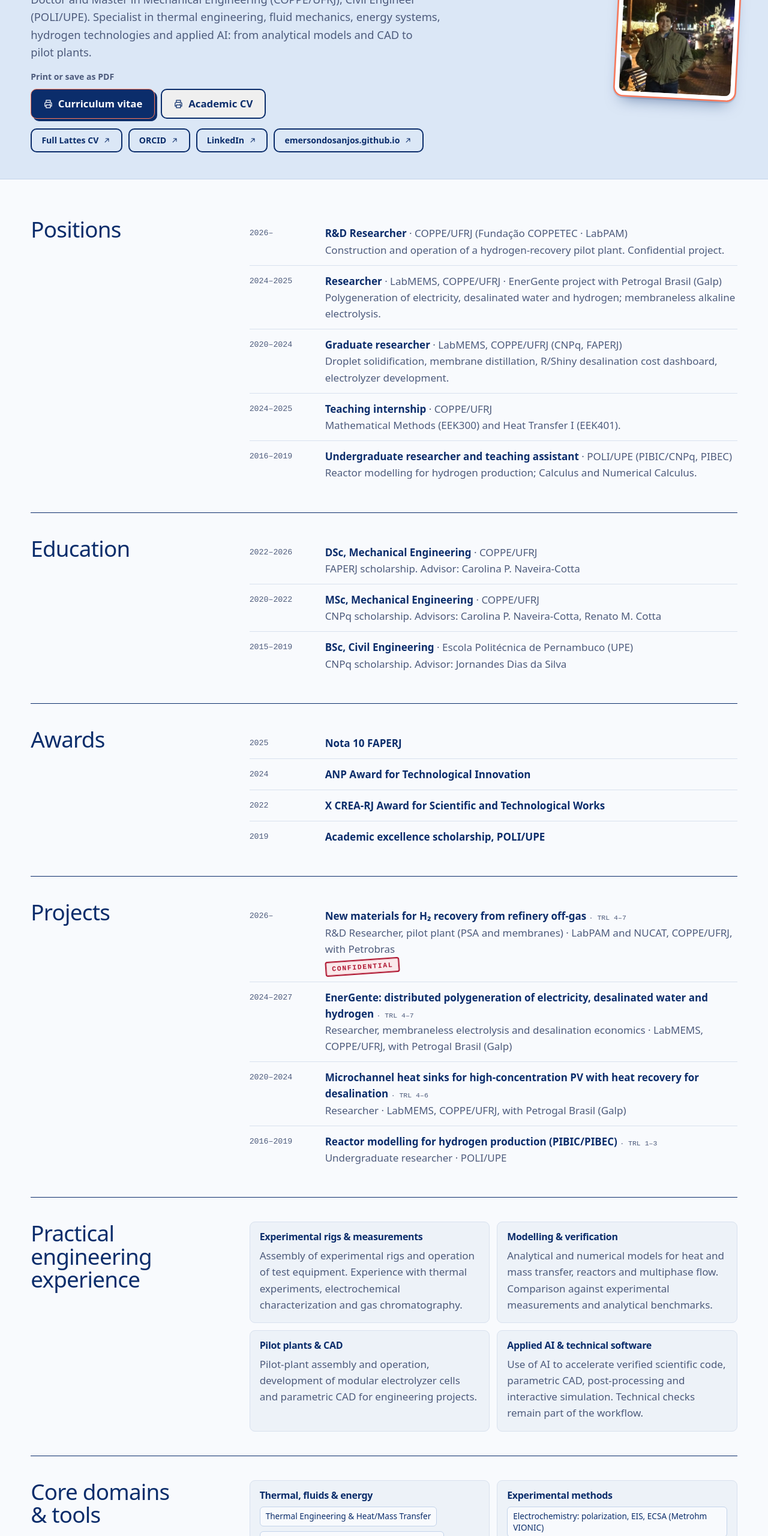
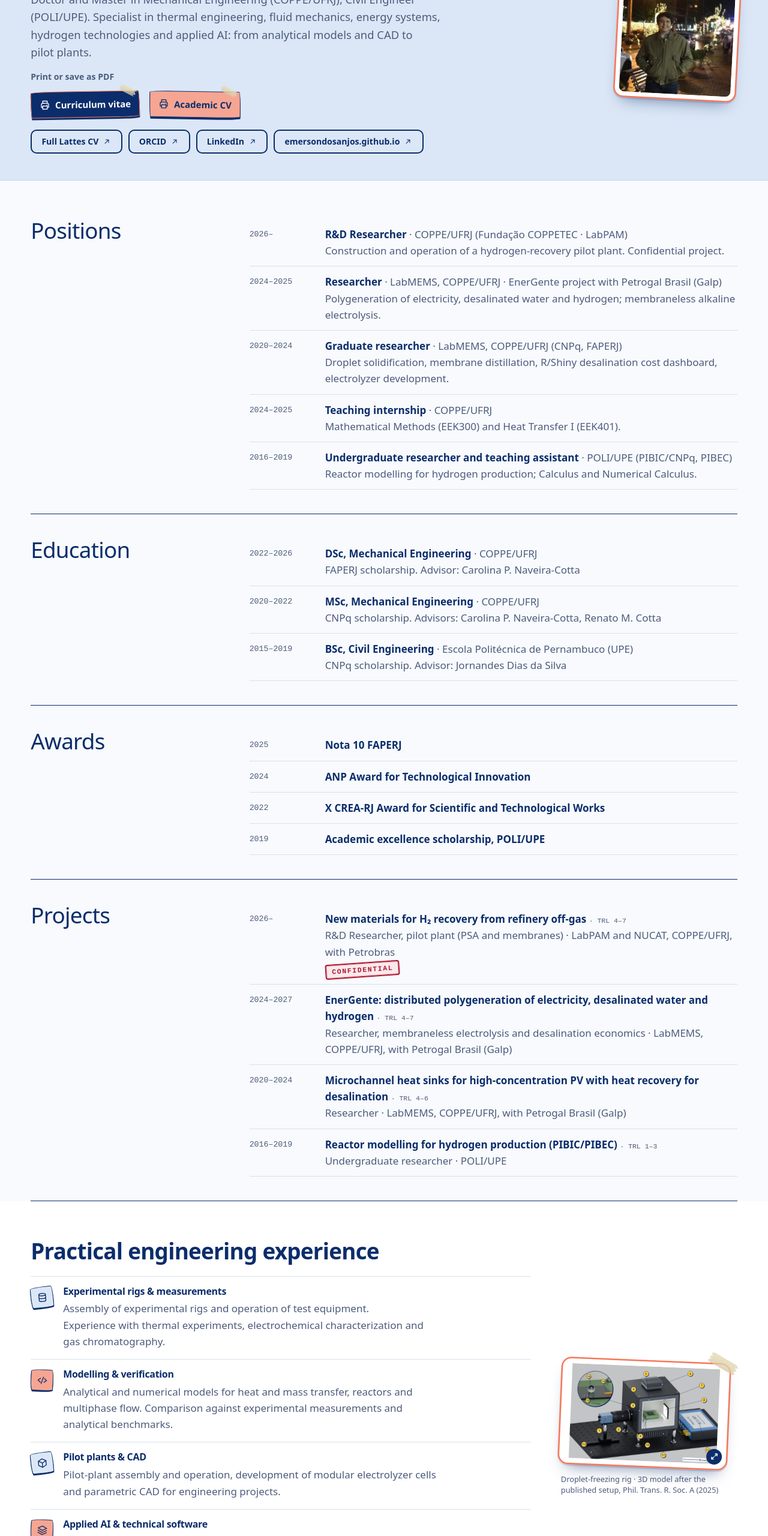
Before and after one commit to emersondosanjos/emersondosanjos.github.io, an Astro site: page /cv in a window 1280 px wide. Shown: the part 240-2800 px from the top of the page at 60% size. Built offline with nearby package versions, Linux system fonts and the light colour scheme; Astro itself is replaced by a stand-in of ours; a web font is replaced by a local one.

Commit message:
Refina visual do CV e mostra bandeiras no celular

```diff
--- a/src/layouts/Base.astro
+++ b/src/layouts/Base.astro
@@ -398,15 +398,18 @@ const [primaryEmail, ...extraEmails] = emails;
     .menu-featured { margin-top: 20px; }
     .menu-featured h3 { display: block; margin-bottom: 4px; font-size: 1rem; }
     .lang-switch { gap: 0; padding: 0; }
-    .lang-switch a { min-height: 44px; padding: 4px 7px; }
-    .lang-switch .flag { display: none; }
+    .lang-switch a { min-height: 44px; padding: 4px 6px; }
+    .lang-switch .flag { width: 16px; height: auto; }
   }
   @media (max-width: 420px) {
     .bar { gap: 6px; }
     .mark { font-size: 0.86rem; }
     .brand-name .given-name { display: block; }
-    .lang-switch a { padding-inline: 5px; }
+    .lang-switch a { gap: 3px; padding-inline: 5px; }
     .nav-toggle { min-width: 44px; }
+  }
+  @media (max-width: 360px) {
+    .nav-toggle .toggle-menu { position: absolute; width: 1px; height: 1px; overflow: hidden; clip-path: inset(50%); }
   }
 
   .foot { background: var(--plate); border-top: 1px solid var(--plate-rule); padding-block: clamp(56px, 8vw, 96px) 32px; }
--- a/src/views/CvView.astro
+++ b/src/views/CvView.astro
@@ -5,7 +5,8 @@ import Base from '../layouts/Base.astro';
 import PageHead from '../components/PageHead.astro';
 import Icon from '../components/Icon.astro';
 import CvPrint from '../components/CvPrint.astro';
-import { education, awards, reviewer, links, projects, statusLabel } from '../lib/works';
+import ArticleFigure from '../components/ArticleFigure.astro';
+import { education, awards, reviewer, links, projects, statusLabel, works, workFigure } from '../lib/works';
 import { UI, type Lang } from '../lib/i18n';
 
 interface Props {
@@ -13,7 +14,9 @@ interface Props {
 }
 const { lang = 'en' } = Astro.props;
 const t = UI[lang].cv;
-
+const experienceIcons = ['data', 'code', 'cube', 'layers'] as const;
+const benchWork = works.find((work) => work.doi === '10.1098/rsta.2024.0363');
+const benchFigure = benchWork && workFigure(benchWork);
 
 const portraitCandidates = ['portrait.jpg', 'portrait.jpeg', 'portrait.png', 'portrait.webp'];
 const foundPortrait = portraitCandidates.find((file) => existsSync(join(process.cwd(), 'public', file)));
@@ -25,8 +28,8 @@ const printPortraitSrc = existsSync(join(process.cwd(), 'public', 'portrait-face
   <PageHead title={t.title} lede={t.lede} hasAside={true}>
     <p class="print-options-label">{t.printTitle}</p>
     <div class="cv-print-actions" role="group" aria-label={t.printTitle}>
-      <button type="button" class="act solid" data-print-cv="professional"><Icon name="print" /> {t.printProfessional}</button>
-      <button type="button" class="act ghost" data-print-cv="academic"><Icon name="print" /> {t.printAcademic}</button>
+      <button type="button" class="cv-print-button taped" data-print-cv="professional"><Icon name="print" /> {t.printProfessional}</button>
+      <button type="button" class="cv-print-button cv-print-academic taped" data-print-cv="academic"><Icon name="print" /> {t.printAcademic}</button>
     </div>
     <p class="ph-acts">
       <a class="act ghost" href={links.lattes}>{t.lattes} <Icon name="arrow" /></a>
@@ -116,30 +119,43 @@ const printPortraitSrc = existsSync(join(process.cwd(), 'public', 'portrait-face
         </ul>
       </section>
 
-      <section aria-labelledby="practical">
+    </div>
+
+    <div class="cv-showcases">
+      <div class="wrap">
+        <section class="cv-showcase" aria-labelledby="practical">
           <h2 id="practical">{t.practicalTitle}</h2>
-        <div class="experience-grid">
-          {t.practical.map((experience) => (
-            <article class="cv-experience">
+          <div class:list={['practice-layout', { 'has-bench': benchFigure }]}>
+            <ul class="experience-list">
+              {t.practical.map((experience, index) => (
+                <li class="cv-experience">
+                  <span class="experience-mark" aria-hidden="true"><Icon name={experienceIcons[index]} /></span>
+                  <div>
                     <h3>{experience.title}</h3>
                     <p>{experience.body}</p>
-            </article>
+                  </div>
+                </li>
               ))}
+            </ul>
+            {benchFigure && <div class="practice-figure"><ArticleFigure image={benchFigure} lang={lang} /></div>}
           </div>
         </section>
 
-      <section aria-labelledby="sk">
+        <section class="cv-showcase" aria-labelledby="sk">
           <h2 id="sk">{t.sections.skills}</h2>
-        <div class="skills-grid">
+          <div class="skills-list">
             {t.skillGroups.map(({ title, skills }) => (
               <div class="cv-skill-group">
-              <h3>{title}</h3>
-              <ul class="tags">{skills.map((skill) => <li>{skill}</li>)}</ul>
+                <h3 class="subject-label">{title}</h3>
+                <ul class="skill-points">{skills.map((skill) => <li>{skill}</li>)}</ul>
               </div>
             ))}
           </div>
         </section>
+      </div>
+    </div>
 
+    <div class="wrap">
       <section class="academic-review" aria-labelledby="rv">
         <h2 id="rv">{t.sections.reviewer}</h2>
         <ul>
@@ -161,8 +177,28 @@ const printPortraitSrc = existsSync(join(process.cwd(), 'public', 'portrait-face
 <style>
   .cv-print-actions, .ph-acts { display: flex; flex-wrap: wrap; gap: 10px; margin: 16px 0 0; }
   .print-options-label { font-size: 0.88rem; color: var(--ink-soft); font-weight: 650; margin: 16px 0 0; }
-  .cv-print-actions { margin-top: 8px; }
-  .cv-print-actions .act { min-height: 44px; line-height: 1.2; }
+  .cv-print-actions { gap: 14px 16px; margin-top: 8px; padding-block: 4px; }
+  .cv-print-button {
+    --button-tilt: -1deg;
+    display: inline-flex;
+    align-items: center;
+    gap: 8px;
+    min-height: 44px;
+    padding: 8px 14px;
+    border: 1.5px solid #ff7a59;
+    border-radius: 255px 15px 225px 15px / 15px 225px 15px 255px;
+    background: var(--ink);
+    color: #fff;
+    font: 700 0.94rem/1.2 var(--sans);
+    box-shadow: 0 3px 0 var(--ink);
+    transform: rotate(var(--button-tilt));
+    cursor: pointer;
+  }
+  .cv-print-academic { --button-tilt: 1deg; border-color: var(--ink); background: var(--name-highlight, #f6a593); color: var(--ink); }
+  .cv-print-button :global(svg) { width: 18px; height: 18px; flex: none; }
+  .cv-print-button::before { top: -7px; right: 4px; width: 30px; height: 11px; pointer-events: none; }
+  .cv-print-button:hover { transform: translateY(-1px); box-shadow: 0 4px 0 var(--ink); }
+  .cv-print-button:active { transform: translateY(2px); box-shadow: 0 1px 0 var(--ink); }
   .ph-acts .act { font-size: 0.88rem; }
   .portrait-circle {
     width: 200px;
@@ -190,27 +226,64 @@ const printPortraitSrc = existsSync(join(process.cwd(), 'public', 'portrait-face
   }
 
   .cv { padding-block: 24px 112px; }
-  section { display: grid; grid-template-columns: minmax(0, 0.55fr) minmax(0, 1.45fr); gap: 16px 56px; padding-block: 40px; border-bottom: 1.5px solid var(--ink); }
+  .cv > .wrap > section { display: grid; grid-template-columns: minmax(0, 0.55fr) minmax(0, 1.45fr); gap: 16px 56px; padding-block: 40px; border-bottom: 1.5px solid var(--ink); }
   h2 { font: 500 clamp(1.7rem, 3vw, 2.3rem)/1.05 var(--sans); }
   ul { list-style: none; margin: 0; padding: 0; }
-  li { display: grid; grid-template-columns: 110px minmax(0, 1fr); gap: 16px; padding: 12px 0; border-bottom: 1px solid var(--rule); color: var(--ink-soft); }
+  .cv > .wrap > section li { display: grid; grid-template-columns: 110px minmax(0, 1fr); gap: 16px; padding: 12px 0; border-bottom: 1px solid var(--rule); color: var(--ink-soft); }
   li:last-child { border-bottom: 0; }
   li .mono { padding-top: 3px; }
   strong { color: var(--ink); font-weight: 600; }
-  .experience-grid, .skills-grid { display: grid; grid-template-columns: repeat(2, minmax(0, 1fr)); gap: 12px; }
-  .cv-experience, .cv-skill-group { padding: 16px; border-radius: 9px; border: 1px solid var(--rule); background: var(--paper-2); }
+  .cv-showcases { background: #fff; border-bottom: 1.5px solid var(--ink); }
+  .cv-showcase { padding-block: clamp(28px, 5vw, 64px); }
+  .cv-showcase + .cv-showcase { border-top: 1px solid var(--rule); }
+  .cv-showcase h2 { font-weight: 650; }
+  .practice-layout { margin-top: 22px; }
+  .practice-layout.has-bench { display: grid; grid-template-columns: minmax(0, 1fr) minmax(210px, 300px); gap: 26px 44px; align-items: center; }
+  .experience-list { border-top: 1px solid var(--rule); }
+  .cv-experience { display: grid; grid-template-columns: 42px minmax(0, 1fr); gap: 12px; padding-block: 16px; border-bottom: 1px solid var(--rule); }
+  .experience-mark {
+    display: grid;
+    place-items: center;
+    width: 38px;
+    height: 36px;
+    border: 1px solid var(--ink);
+    border-radius: 105px 10px 90px 12px / 12px 76px 10px 68px;
+    background: var(--plate);
+    color: var(--ink);
+    box-shadow: 0 2px 0 var(--ink);
+    transform: rotate(-5deg);
+  }
+  .cv-experience:nth-child(even) .experience-mark { background: var(--name-highlight, #f6a593); transform: rotate(4deg); }
+  .experience-mark :global(svg) { width: 19px; height: 19px; }
   .cv-experience h3, .cv-skill-group h3 { font-size: 1rem; color: var(--ink); }
-  .cv-experience p { margin: 8px 0 0; color: var(--ink-soft); }
-  .cv-skill-group .tags { margin-top: 10px; }
-  .tags { display: flex; flex-wrap: wrap; gap: 8px; }
-  .tags li { display: block; padding: 6px 9px; border: 1px solid var(--plate-rule); border-radius: 6px; background: var(--paper); color: var(--ink); font: 500 0.85rem/1.35 var(--sans); }
+  .cv-experience p { margin: 6px 0 0; color: var(--ink-soft); max-width: 66ch; }
+  .practice-figure { padding: 9px 16px 0 6px; }
+  .skills-list { display: grid; grid-template-columns: repeat(2, minmax(0, 1fr)); gap: 24px 40px; margin-top: 24px; }
+  .cv-skill-group { border-top: 1px solid var(--rule); padding-top: 13px; }
+  .subject-label {
+    display: inline-block;
+    max-width: 100%;
+    padding: 5px 9px;
+    border: 1px solid var(--ink);
+    border-radius: 130px 12px 105px 15px / 10px 80px 12px 70px;
+    background: var(--plate);
+    transform: rotate(-1deg);
+  }
+  .cv-skill-group:nth-child(even) .subject-label { background: var(--name-highlight, #f6a593); transform: rotate(1deg); }
+  .skill-points { list-style: disc; padding-left: 1.25em; margin-top: 10px; color: var(--ink-soft); }
+  .skill-points li + li { margin-top: 5px; }
+  .skill-points li::marker { color: var(--ink); }
   @media (max-width: 820px) { .portrait-circle { width: 160px; height: 160px; } }
-  @media (max-width: 760px) { section { grid-template-columns: 1fr; } li { grid-template-columns: 84px minmax(0, 1fr); } }
+  @media (max-width: 760px) {
+    .cv > .wrap > section { grid-template-columns: 1fr; }
+    .cv > .wrap > section li { grid-template-columns: 84px minmax(0, 1fr); }
+    .practice-layout.has-bench { grid-template-columns: minmax(0, 1fr); }
+  }
   @media (max-width: 520px) {
-    .experience-grid, .skills-grid { grid-template-columns: 1fr; }
+    .skills-list { grid-template-columns: minmax(0, 1fr); gap: 20px; }
     .cv { padding-block: 8px 56px; }
-    section { padding-block: 24px; }
-    li { grid-template-columns: 64px minmax(0, 1fr); gap: 12px; }
+    .cv > .wrap > section { padding-block: 24px; }
+    .cv > .wrap > section li { grid-template-columns: 64px minmax(0, 1fr); gap: 12px; }
   }
   .trl-tag { font-size: 0.72rem; color: var(--ink-soft); white-space: nowrap; }
 
```
Lines whose indentation alone changed are shown as unchanged.
